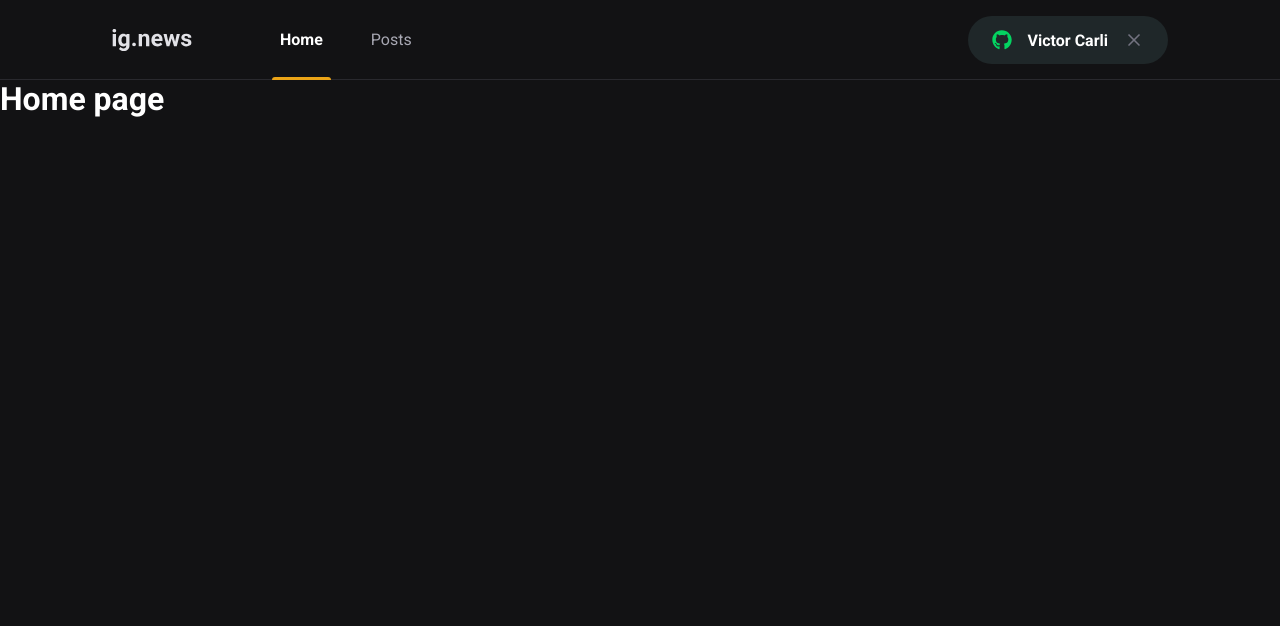
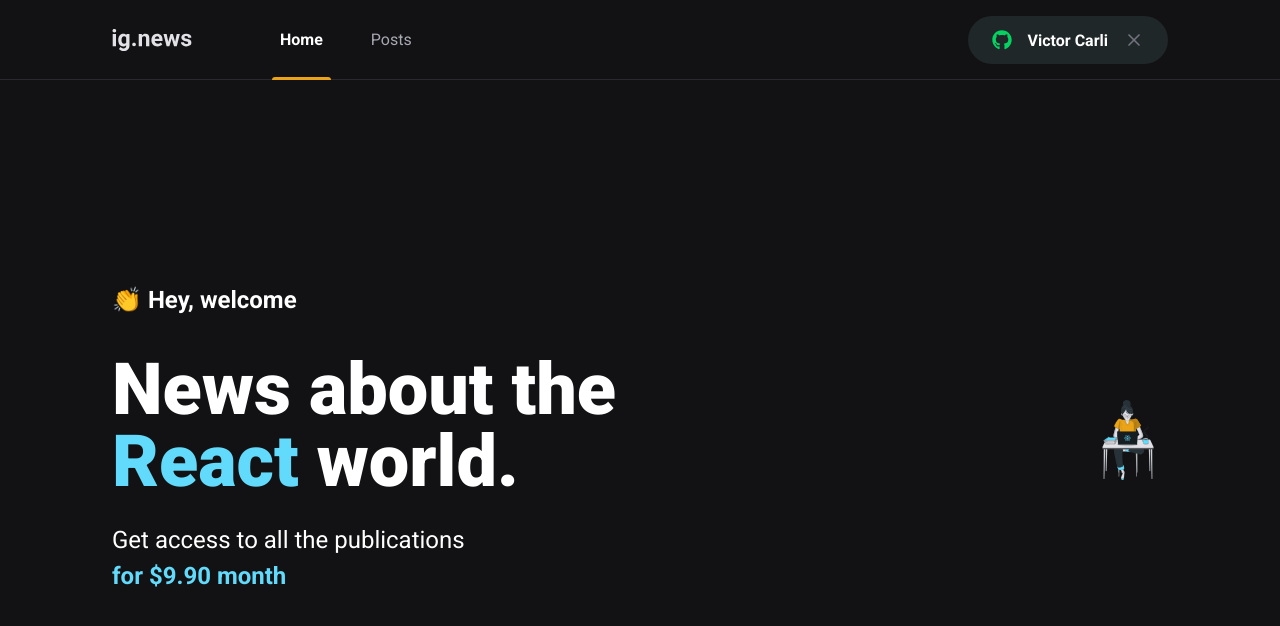
Before and after one commit to ocarlic/ignews, a Next.js app: page / in a window 1280 px wide. Shown: the top 626 px of the page. Built offline with nearby package versions, Linux system fonts and the light colour scheme.

Commit message:
component home

```diff
--- a/src/components/SignInButton/styles.module.scss
+++ b/src/components/SignInButton/styles.module.scss
@@ -33,6 +33,6 @@
 
   &:hover {
     filter: brightness(0.8)  ;
-    -webkit-filter: brightness(0.8)  ;
+    -webkit-filter: brightness(0.8);
+  }
 }
-}
--- /dev/null
+++ b/src/pages/home.module.scss
@@ -0,0 +1,41 @@
+.contentContainer {
+  max-width: 1120px;
+  margin: 0 auto;
+  padding: 0 2rem;
+  height: calc(100vh - 5rem);
+
+  display: flex;
+  align-items: center;
+  justify-content: space-between;
+}
+
+.hero {
+  max-width: 600px;
+
+  > span {
+    font-size: 1.5rem;
+    font-weight: bold;
+  }
+
+  h1 {
+    font-size: 4.5rem;
+    line-height: 4.5rem;
+    font-weight: 900;
+    margin-top: 2.5rem;
+
+    span {
+      color: var(--cyan-500);
+    }
+  }
+
+  p {
+    font-size: 1.5rem;
+    line-height: 2.25rem;
+    margin-top: 1.5rem;
+
+    span {
+      color: var(--cyan-500);
+      font-weight: bold;
+    }
+  }
+}
--- a/src/pages/index.tsx
+++ b/src/pages/index.tsx
@@ -1,5 +1,25 @@
+import Image from 'next/image';
+
+import styles from './home.module.scss';
+
 export default function Home() {
   return (
-    <h1>Home page</h1>
+    <main className={styles.contentContainer}>
+      <section className={styles.hero}>
+        <span>👏 Hey, welcome</span>
+        <h1>News about the <span>React</span> world.</h1>
+        <p>
+          Get access to all the publications <br />
+          <span>for $9.90 month</span>
+        </p>
+      </section>
+
+      <Image
+        src="/images/avatar.svg"
+        alt="Girl coding"
+        width={80}
+        height={80}
+      />
+    </main>
   )
 }
```
